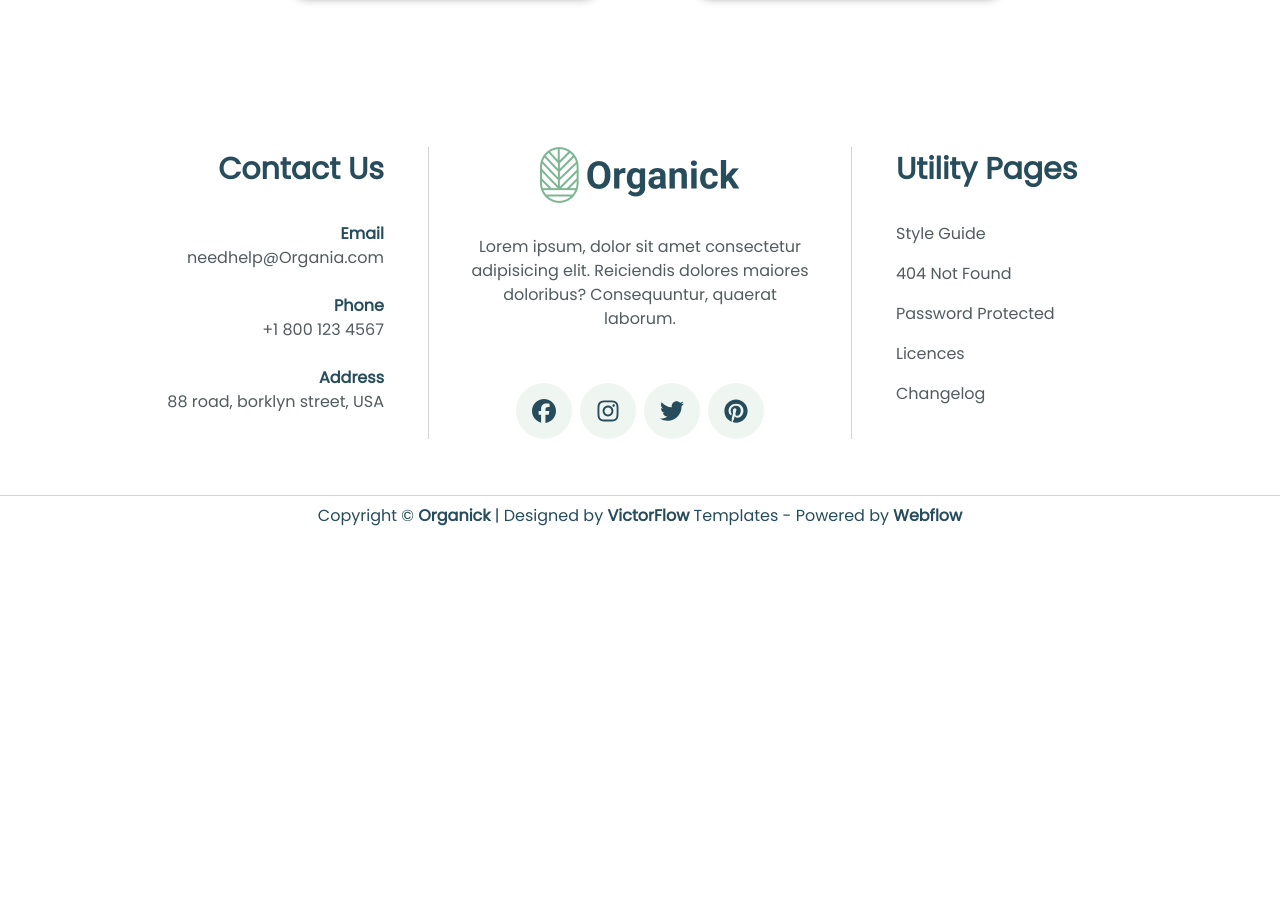
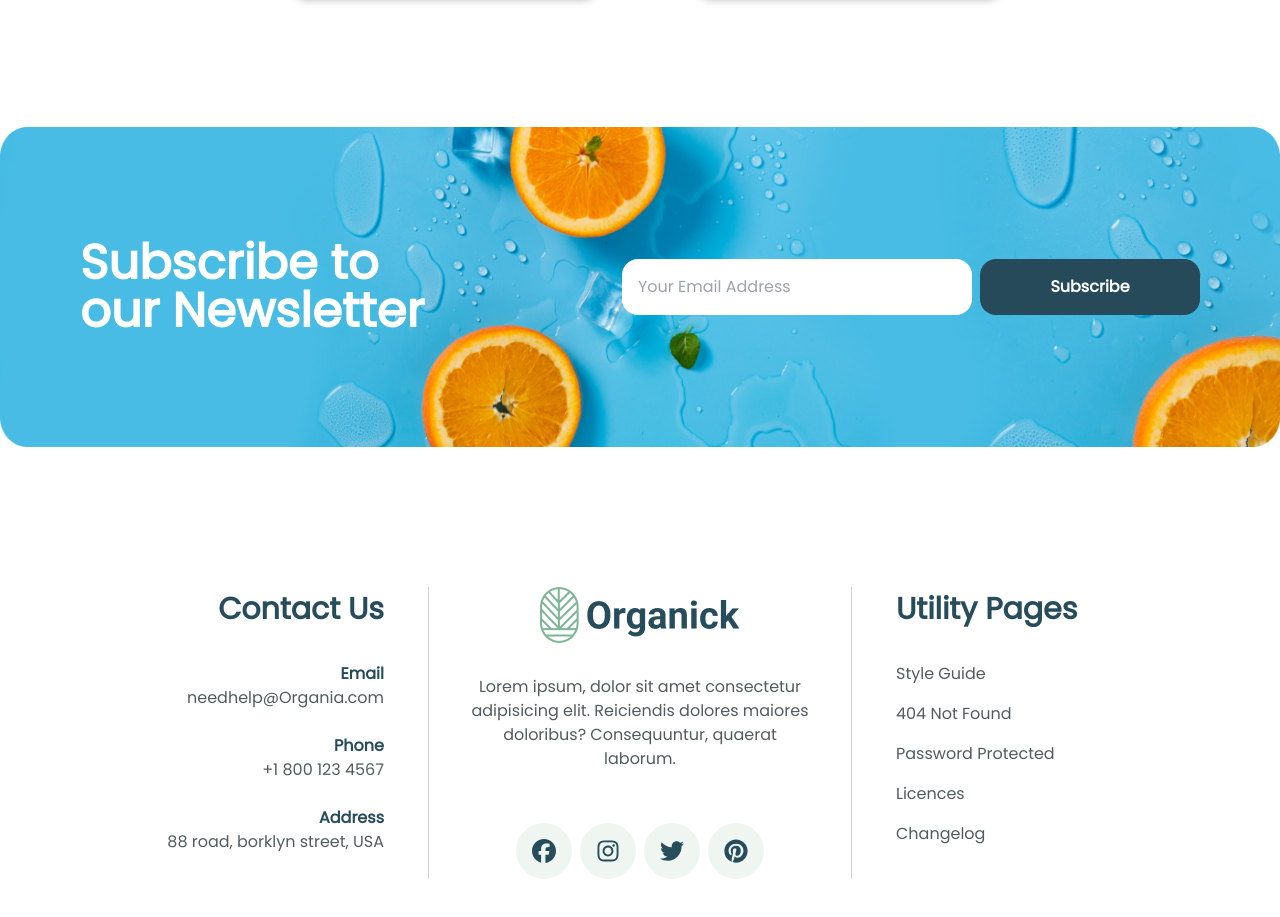
Before and after one commit to pally0091/Organic, a Next.js app: page / in a window 1280 px wide. Shown: the part 7363-8280 px from the top of the page. Before the commit the page ends 7899 px from the top, so only its background shows below. Built offline with nearby package versions, Linux system fonts and the light colour scheme.

Commit message:
Added Subscribe component and corresponding CSS styles

```diff
--- /dev/null
+++ b/src/app/about/page.tsx
@@ -0,0 +1,11 @@
+import React from "react";
+
+const AboutPage = () => {
+  return (
+    <div>
+      <p>This is about page</p>
+    </div>
+  );
+};
+
+export default AboutPage;
--- a/src/app/globals.css
+++ b/src/app/globals.css
@@ -29,3 +29,9 @@ body {
   color: #68a47f;
   @apply text-[36px];
 }
+#subscribe {
+  background-image: url(/Images/subscribe.png);
+  background-size: 100% 100%;
+  background-position: center;
+  background-repeat: no-repeat;
+}
--- a/src/app/page.tsx
+++ b/src/app/page.tsx
@@ -6,6 +6,7 @@ import News from "@/components/Home/News";
 import OfferSection from "@/components/Home/OfferSection";
 import Products from "@/components/Home/Products";
 import Promotion from "@/components/Home/Promotion";
+import Subscribe from "@/components/Home/Subscribe";
 import Testimonial from "@/components/Home/Testimonial";
 
 export default function Home() {
@@ -20,6 +21,7 @@ export default function Home() {
       <Econis />
       <Items />
       <News />
+      <Subscribe />
     </div>
   );
 }
--- /dev/null
+++ b/src/components/Home/Subscribe.tsx
@@ -0,0 +1,28 @@
+import React from "react";
+
+const Subscribe = () => {
+  return (
+    <div
+      className="max-w-[1400px] w-full mx-auto mb-[120px] h-80 px-20 flex items-center justify-center"
+      id="subscribe"
+    >
+      <div className="w-full flex justify-between items-center">
+        <h2 className="max-w-[360px] w-full text-5xl text-white font-semibold">
+          Subscribe to our Newsletter
+        </h2>
+        <div className="flex gap-2">
+          <input
+            className="w-[350px] rounded-2xl px-4 focus:outline-[#264a59]"
+            type="text"
+            placeholder="Your Email Address"
+          />
+          <button className="w-[220px] p-4 rounded-2xl bg-[#264a59] text-white font-semibold">
+            Subscribe
+          </button>
+        </div>
+      </div>
+    </div>
+  );
+};
+
+export default Subscribe;
```
Also changed, not shown: public/Images/subscribe.png (added).
